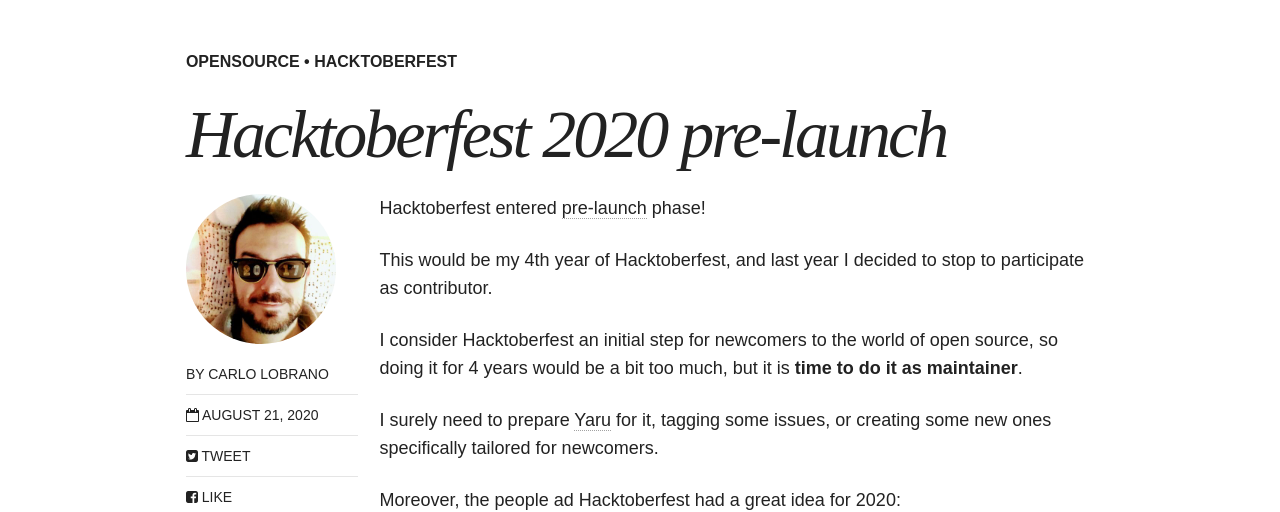
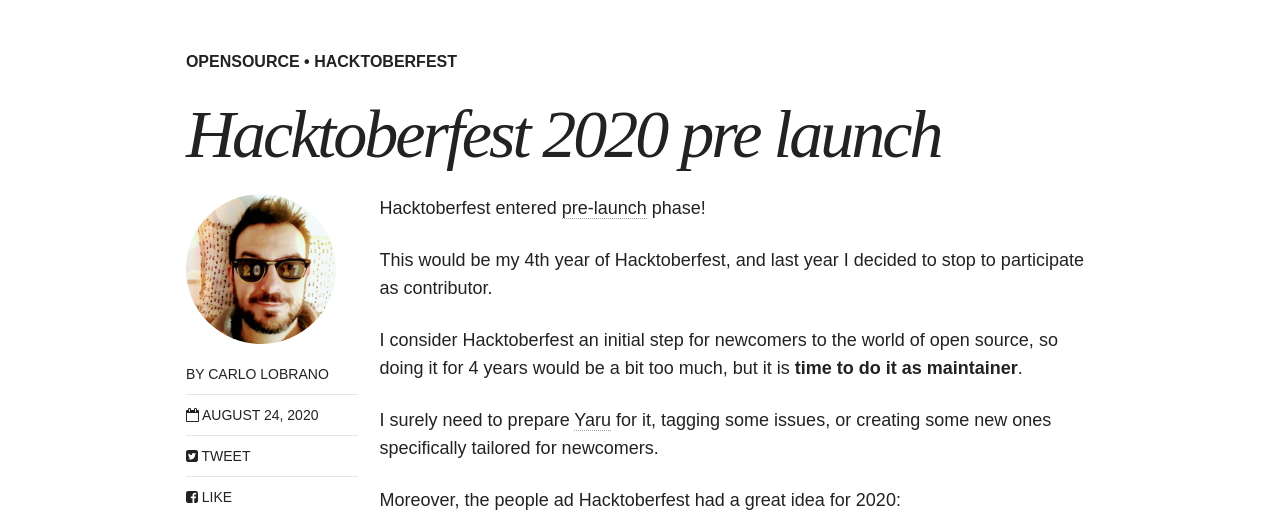
Before and after one commit to clobrano/clobrano.github.io, a Jekyll site: the page built from _posts/blog/2020-08-19-hacktoberfest-prelaunch.md, in a window 1280 px wide. Shown: the part 201-713 px from the top of the page. Built offline with Jekyll 4.4.1, drawn with Linux system fonts in a browser that asks for light colours; nearby versions of some CDN libraries.

Commit message:
Trying to fix unpublished post

```diff
--- a/_posts/blog/2020-08-19-hacktoberfest-prelaunch.md
+++ b/_posts/blog/2020-08-19-hacktoberfest-prelaunch.md
@@ -1,12 +1,12 @@
 ---
-title: Hacktoberfest 2020 pre-launch
+published: true
+title: Hacktoberfest 2020 pre launch
+categories: blog
+tags: [opensource, hacktoberfest]
+date: 2020-08-24 8:00
+share: true
+layout: post
 excerpt: "Go for a tree this year"
-tags: [opensource, hacktoberfest]
-layout: post
-categories: blog
-date: 2020-08-21 18:00
-published: true
-share: true
 ---
 
 
```
